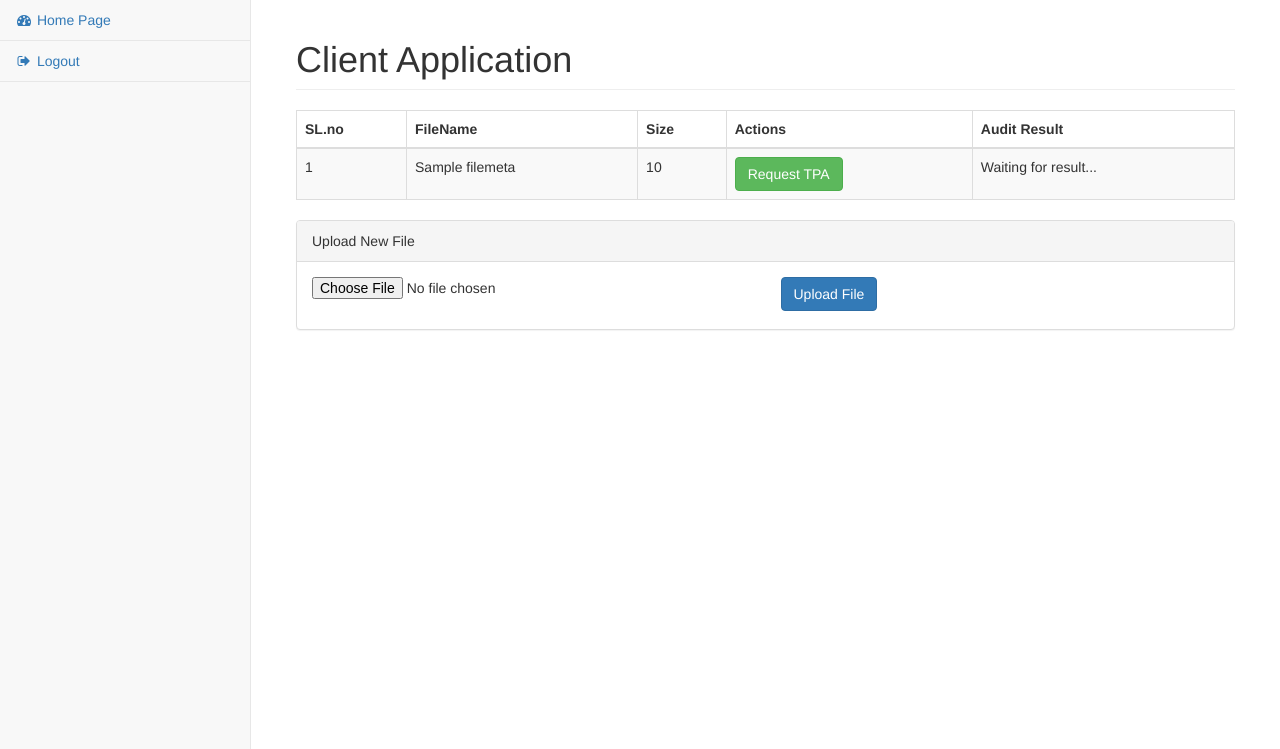
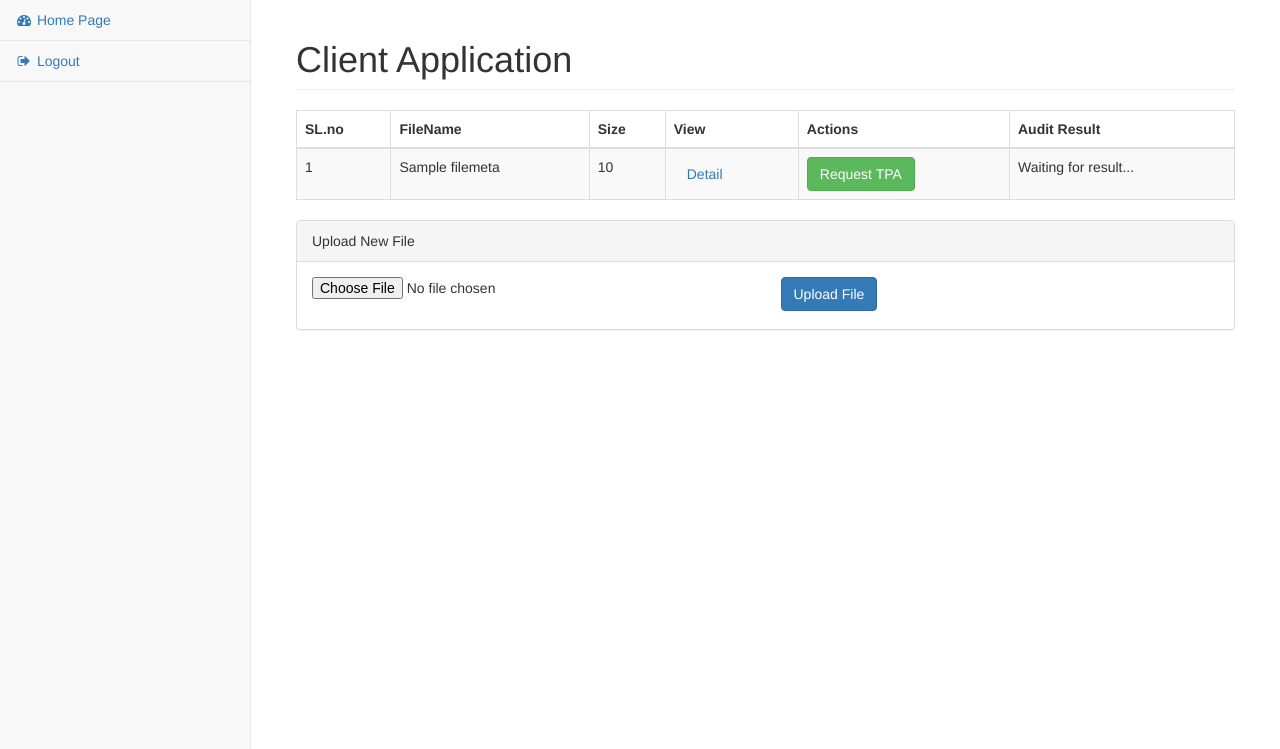
Before and after one commit to dbinoj/public_audit, a Django app: page /client/ in a window 1280 px wide. Shown: the part 51-800 px from the top of the page. Run offline with Django 3.2, Linux system fonts and the light colour scheme; tables that the repository leaves empty hold one stand-in row (values such as "Sample post"); parts of the project's set-up code (start-up, migrations or seed data) failed here and were passed over; some libraries are stand-ins or nearby versions.

Commit message:
added detail button  to index of client

```diff
--- a/client/templates/client/index.html
+++ b/client/templates/client/index.html
@@ -24,6 +24,9 @@
                                         Size
                                     </th>
                                     <th class="span1">
+                                        View
+                                    </th>
+                                    <th class="span1">
                                         Actions
                                     </th>
                                      <th class="span1">
@@ -44,6 +47,10 @@
                                         {{ file.size }}
                                     </td>
                                     <td>
+                                      <a href="#" class="btn btn-blue">Detail</a>
+                                    </td>
+                                    <td>
+
                                         <!--<a href="detail" class="btn btn-blue">Detail</a>-->
                                         <a href="#" class="btn btn-success">Request TPA</a>
                                         <!--<a href="delete" class="btn btn-danger">Delete</a>-->
```
